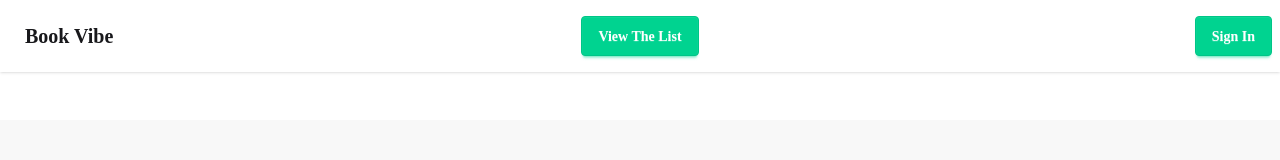
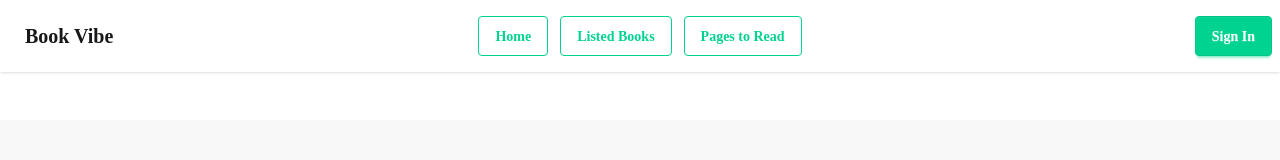
Before and after one commit to mintusikder/book-vide, a React (Vite) app: page / in a window 1280 px wide. Shown: the top 160 px of the page. Built offline with nearby package versions, Linux system fonts and the light colour scheme.

Commit message:
added navLink

```diff
--- a/src/Routes/Routes.jsx
+++ b/src/Routes/Routes.jsx
@@ -15,6 +15,9 @@ export const router = createBrowserRouter([
         loader: () => fetch("booksData.json"),
         Component: Home,
       },
+      {
+
+      }
     ],
   },
 ]);
--- a/src/components/Footer/Footer.jsx
+++ b/src/components/Footer/Footer.jsx
@@ -2,7 +2,7 @@ import React from "react";
 
 const Footer = () => {
   return (
-    <div>
+    <div className="mt-12">
       <footer className="footer sm:footer-horizontal footer-center bg-base-300 text-base-content p-4">
         <aside>
           <p>
--- a/src/components/Header/Header.jsx
+++ b/src/components/Header/Header.jsx
@@ -1,10 +1,23 @@
 import React from "react";
+import { NavLink } from "react-router";
 
 const Header = () => {
   const nav = (
-    <>
-      <button className="btn btn-success text-white">View The List</button>
-    </>
+    <div className=" space-x-3">
+      <NavLink to="/">
+        <li class="btn btn-outline btn-success hover:text-white">Home</li>
+      </NavLink>
+      <NavLink to="/">
+        <li class="btn btn-outline btn-success hover:text-white">
+          Listed Books
+        </li>
+      </NavLink>
+      <NavLink to="/">
+        <li class="btn btn-outline btn-success hover:text-white">
+          Pages to Read
+        </li>
+      </NavLink>
+    </div>
   );
   return (
     <div className="navbar bg-base-100 shadow-sm">
--- a/src/pages/Books/Books.jsx
+++ b/src/pages/Books/Books.jsx
@@ -14,9 +14,9 @@ const Books = ({books}) => {
       <h3 className="text-center text-3xl font-bold mb-6">Book</h3>
       <div>
         <Suspense fallback={<p>Loading....</p>}>
-          <div className="grid grid-cols-1 md:grid-cols-3">
+          <div className="grid grid-cols-1 md:grid-cols-3 gap-8">
             {books.map((book) => (
-              <Book book={book} key={book.id}></Book>
+              <Book book={book} key={book.bookId}></Book>
             ))}
           </div>
         </Suspense>
--- a/src/pages/Home/Home.jsx
+++ b/src/pages/Home/Home.jsx
@@ -7,7 +7,7 @@ const Home = () => {
   const books = useLoaderData();
   return (
     <div>
-      <div className="py-12">
+      <div className="md:py-12 pb-12">
         <Banner></Banner>
       </div>
       <Books books={books}></Books>
```
